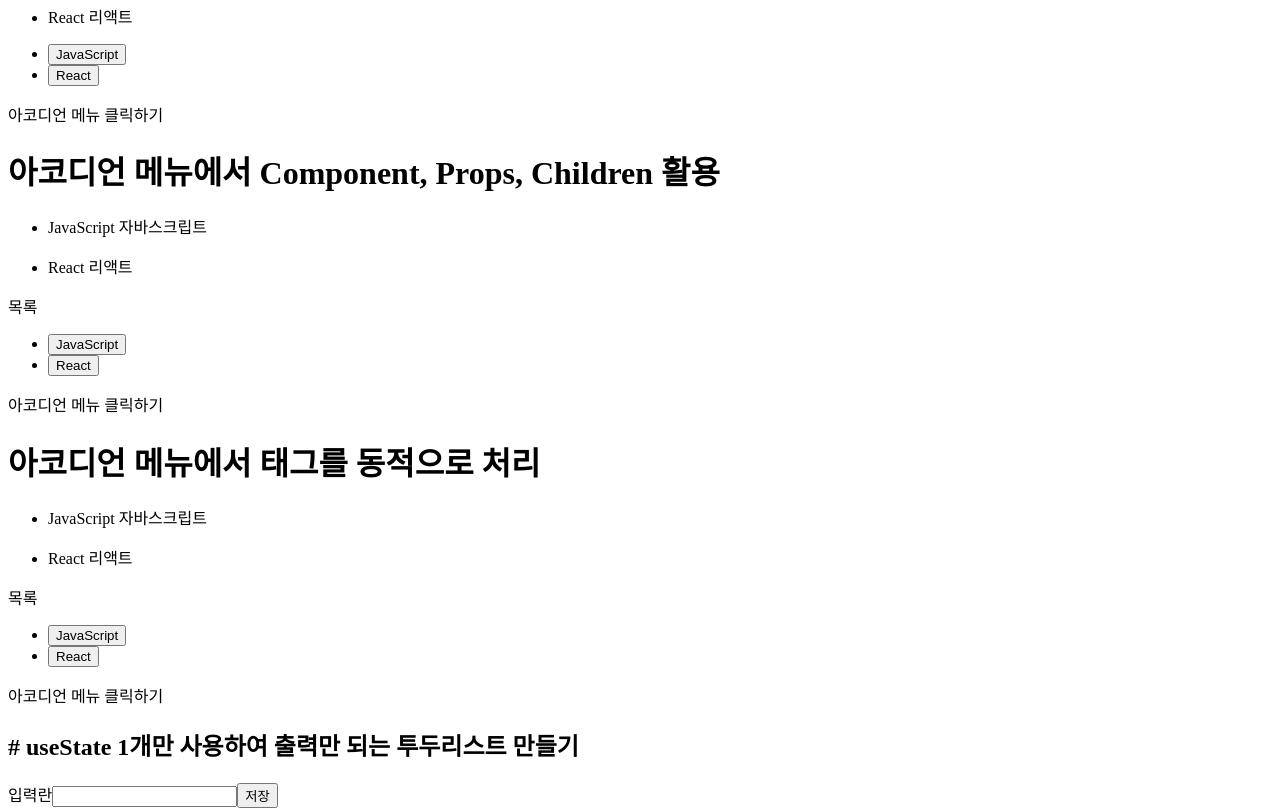
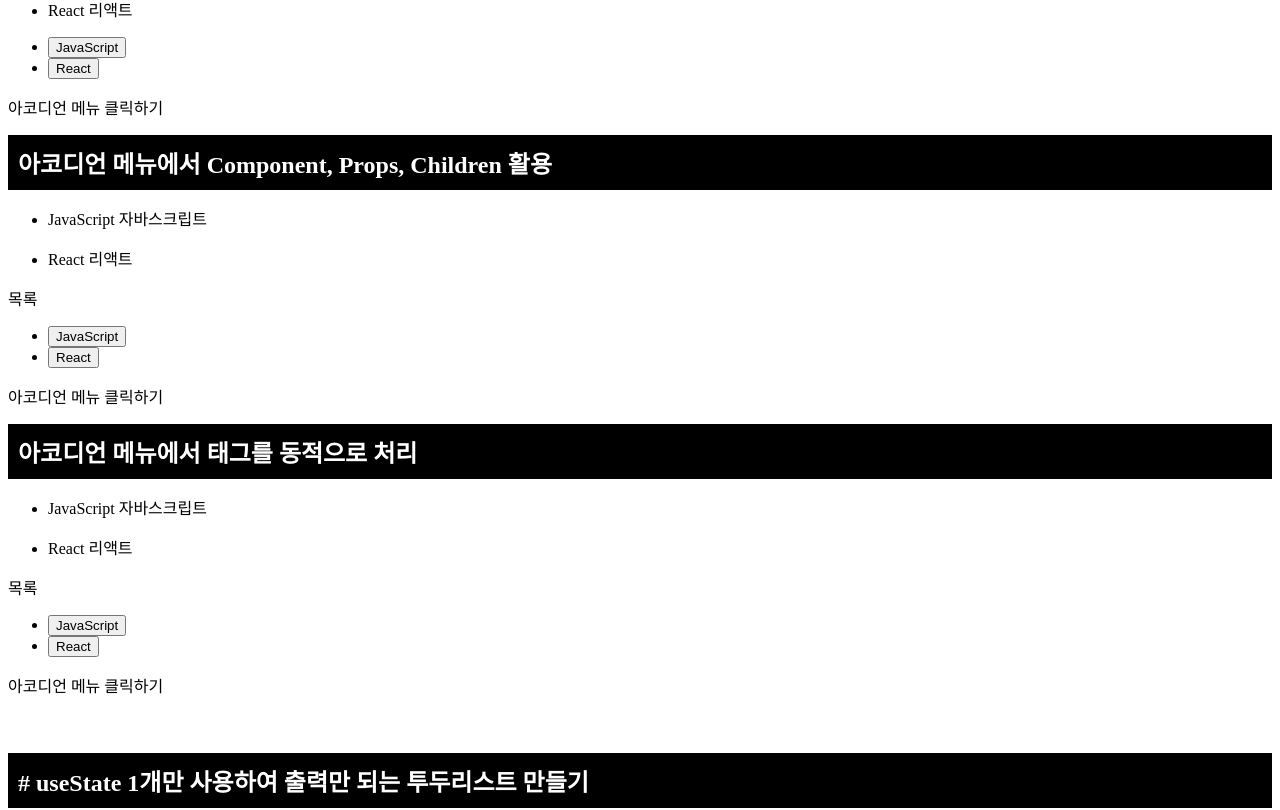
Before and after one commit to wangkodok/react-toy, a React (Vite) app: page / in a window 1280 px wide. Shown: the part 695-1505 px from the top of the page. Built offline with nearby package versions, Linux system fonts and the light colour scheme.

Commit message:
스타일 추가

```diff
--- a/index.html
+++ b/index.html
@@ -3,6 +3,7 @@
   <head>
     <meta charset="UTF-8" />
     <meta name="viewport" content="width=device-width, initial-scale=1.0" />
+    <link rel="stylesheet" href="/src/index.css" />
     <title>Vite + React</title>
   </head>
   <body>
--- /dev/null
+++ b/src/index.css
@@ -0,0 +1,13 @@
+@charset "UTF-8";
+
+section {
+  margin: 0 0 40px;
+  padding: 20px 0;
+}
+
+h1 {
+  font-size: 24px;
+  background-color: #000;
+  color: #fff;
+  padding: 10px;
+}
```
